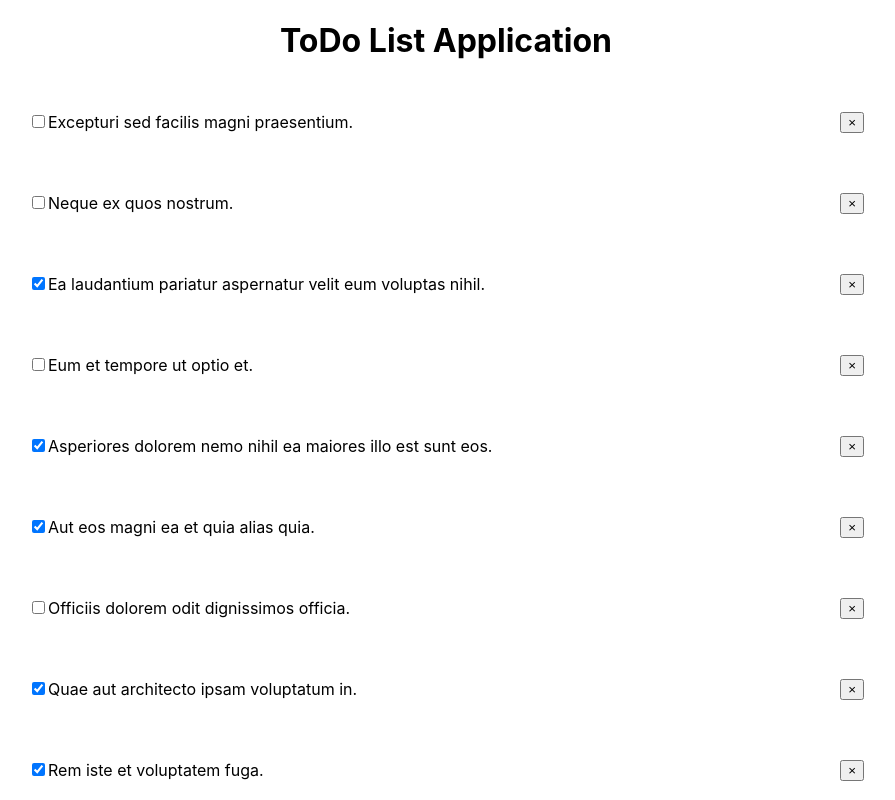
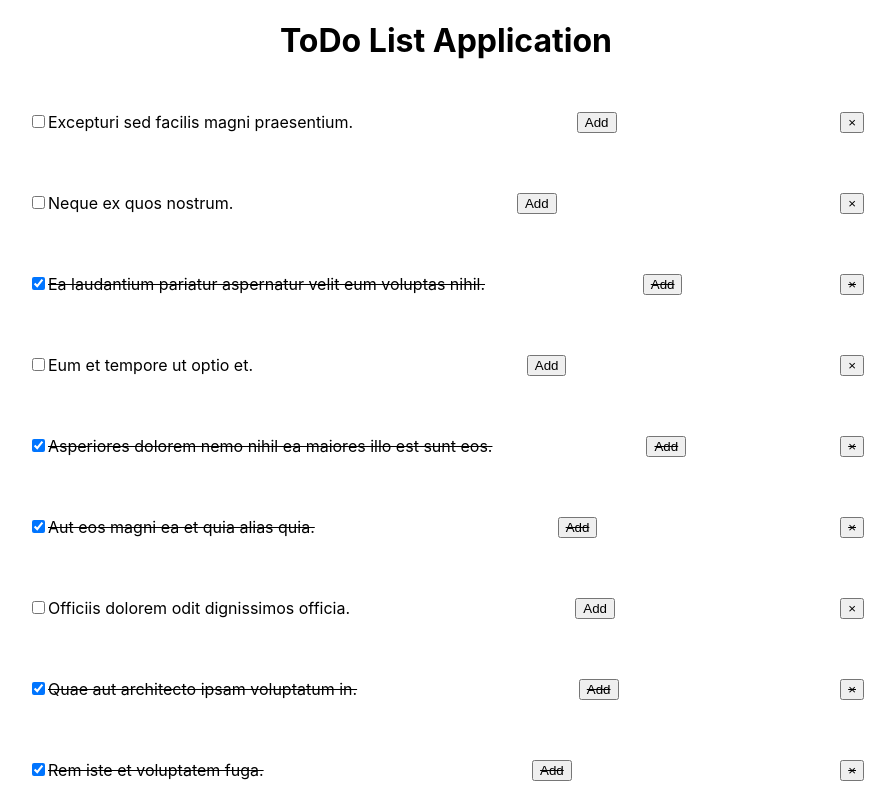
Before and after one commit to paizsvirag/todo-application, a React (Create React App) app: page / in a window 1280 px wide. Shown: the top 800 px of the page, without its empty margins (194-1089 px from the left). Built offline with nearby package versions, Linux system fonts and the light colour scheme.

Commit message:
css and fixes

```diff
--- a/src/components/todo-item/todoItem.js
+++ b/src/components/todo-item/todoItem.js
@@ -1,4 +1,4 @@
-import React, { useState } from "react";
+import React from "react";
 import Checkbox from "../checkbox";
 
 function TodoItem({ title, isChecked, updateCheckbox }) {
--- a/src/components/todo-list/todoList.js
+++ b/src/components/todo-list/todoList.js
@@ -26,11 +26,17 @@ export default function TodoList() {
     setNewTitle("");
   };
 
+  const addSubToDoItem = () => {
+
+  };
+
   const titleValidation = (newId) => {
-    const oldIdExists = todoItems.includes(({id}) => id === newId);
-    const oldTitleExists = todoItems.includes(({todoTitle}) => todoTitle === newTitle);
-    console.log(oldIdExists,oldTitleExists)
-    if(oldIdExists || oldTitleExists) {
+    const oldIdExists = todoItems.includes(({ id }) => id === newId);
+    const oldTitleExists = todoItems.includes(
+      ({ todoTitle }) => todoTitle === newTitle
+    );
+    //TODO: fix this
+    if (oldIdExists || oldTitleExists) {
       return false;
     } else {
       return true;
@@ -45,12 +51,12 @@ export default function TodoList() {
       done: false,
     };
 
-    if(titleValidation(id)) {
+    if (titleValidation(id)) {
       const newItemsList = [...todoItems, newItems];
       setTodoItems(newItemsList);
     }
+  };
 
-  };
 
   const handleCheckbox = (currentId) => {
     const newTodoItems = todoItems.map(({ id, todoTitle, done }) => ({
@@ -63,16 +69,19 @@ export default function TodoList() {
   };
   // TODO: unique title & id check
   return (
-    <div className="todo-list-wrapper">
+    <div className={"todo-list-wrapper"}>
       <h1>ToDo List Application</h1>
       {todoItems.map((element) => {
         return (
-          <div id={element.id} className="todo-list-item-wrapper">
+          <div key={element.id} id={element.id} className={`todo-list-item-wrapper-${element.done}`}>
             <TodoItem
               title={element.todoTitle}
               isChecked={element.done}
               updateCheckbox={(e) => handleCheckbox(element.id, e)}
             />
+            <button
+              className="subtask-button"
+              onClick={() => addSubToDoItem()}>Add</button>
             <button
               className="delete-button"
               onClick={(e) => deleteTodoItem(element.id, e)}
--- a/src/components/todo-list/todoList.scss
+++ b/src/components/todo-list/todoList.scss
@@ -2,17 +2,24 @@
   width: 70%;
   display: flex;
   flex-direction: column;
-    margin:auto;
+  margin: auto;
 
-    .todo-list-item-wrapper {
+  .todo-list-item-wrapper-false {
     display: flex;
     justify-content: space-between;
     margin: 30px;
-    };
+  }
+
+  .todo-list-item-wrapper-true {
+    display: flex;
+    justify-content: space-between;
+    margin: 30px;
+    text-decoration: line-through;
+  }
 
   .todo-title-input {
     border-radius: 5px;
     border: 1px solid;
     margin: 20px;
   }
-};
+}
```
Lines whose indentation alone changed are shown as unchanged.
